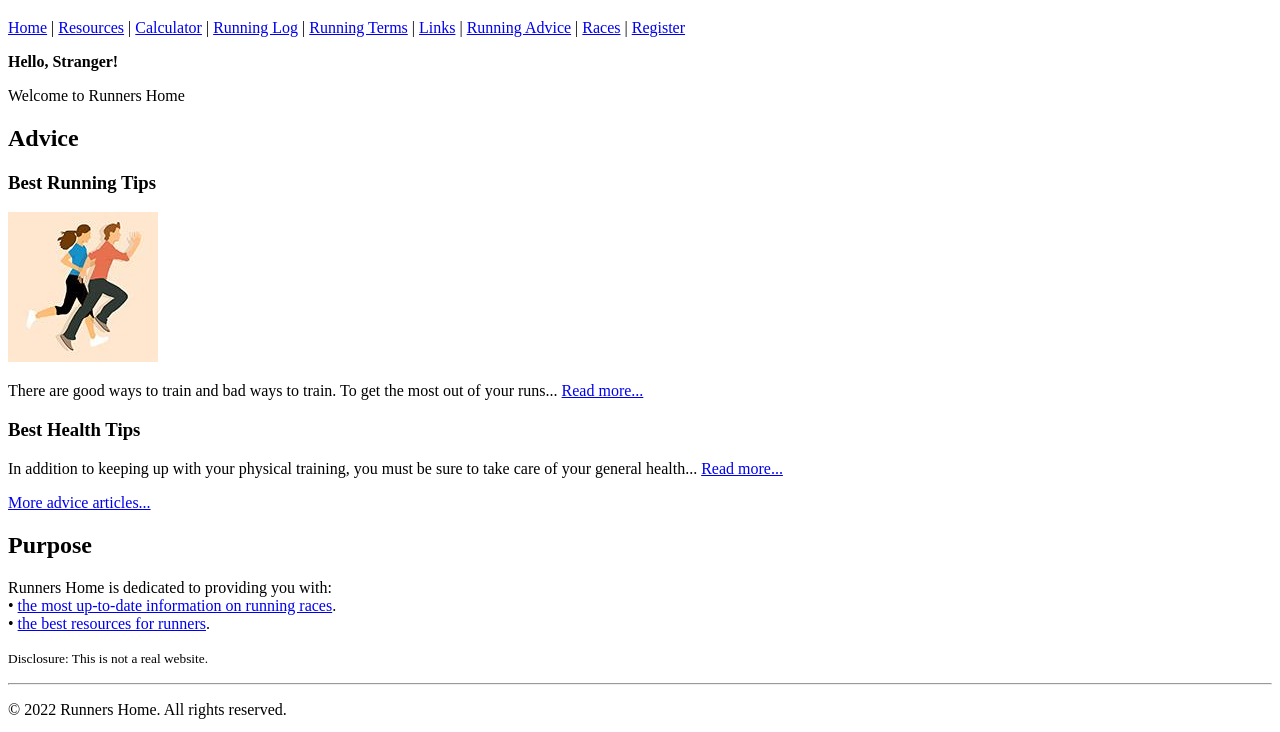
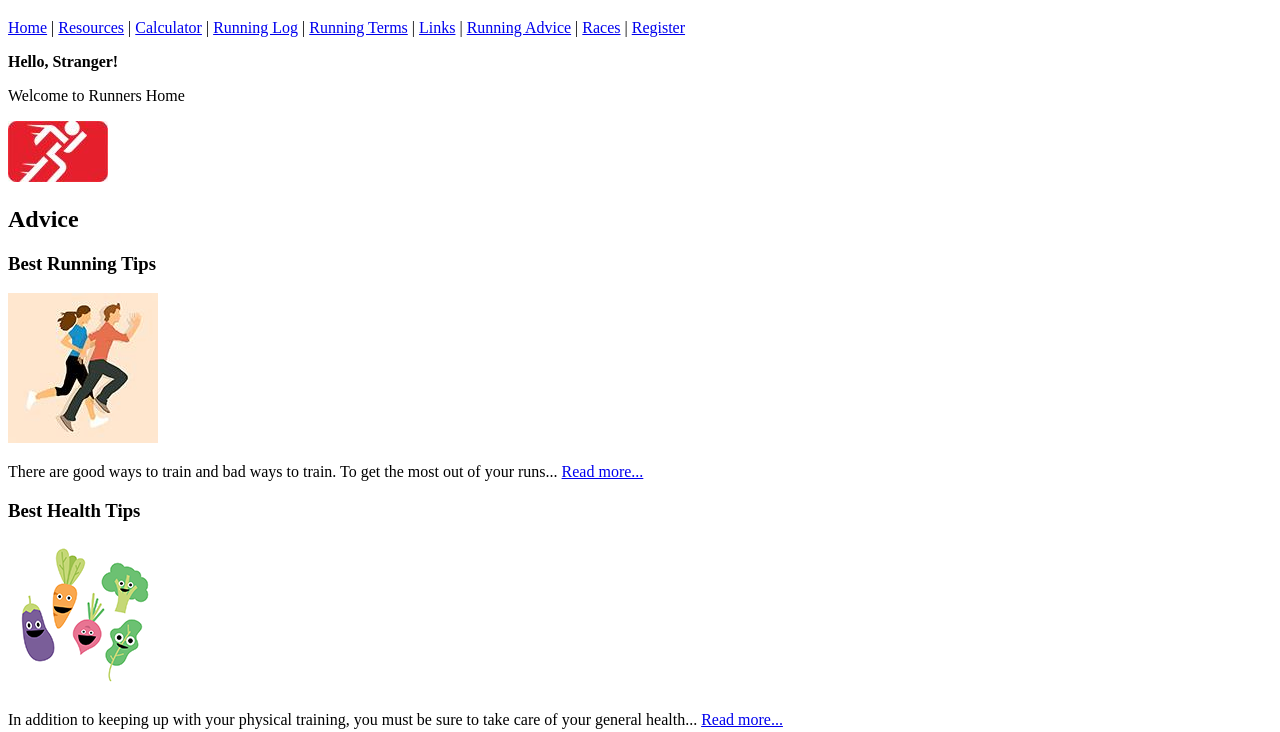
Before and after one commit to katieraerae/km-image-exercise, a plain HTML site: page index.html in a window 1280 px wide. Shown: the part 61-793 px from the top of the page. Drawn offline with Linux system fonts and the light colour scheme; files whose address does not match are found by name.

Commit message:
final photo links added

```diff
--- a/index.html
+++ b/index.html
@@ -20,6 +20,11 @@
     </div>
     <p><strong>Hello, Stranger!</strong></p>
     <p>Welcome to Runners Home</p>
+    <a href="advice/running-tips.html">
+      <img
+        src="/Users/katieraerae/JSNoob/Lab Files/Images/Exercises/images/7c837b86-72e5-46af-9033-6d63e1b3e906.jpg"
+      />
+    </a>
     <h2>Advice</h2>
     <h3>Best Running Tips</h3>
     <a href="advice/running-tips.html">
@@ -33,6 +38,10 @@
       <a href="advice/running-tips.html">Read more...</a>
     </p>
     <h3>Best Health Tips</h3>
+    <img
+    src="/Users/katieraerae/JSNoob/Lab Files/Images/Exercises/images/62769f71-9eb5-4a86-bd76-bd45f62b4fbe.png"
+  />
+</a>
     <p>
       In addition to keeping up with your physical training, you must be sure to
       take care of your general health...
```
